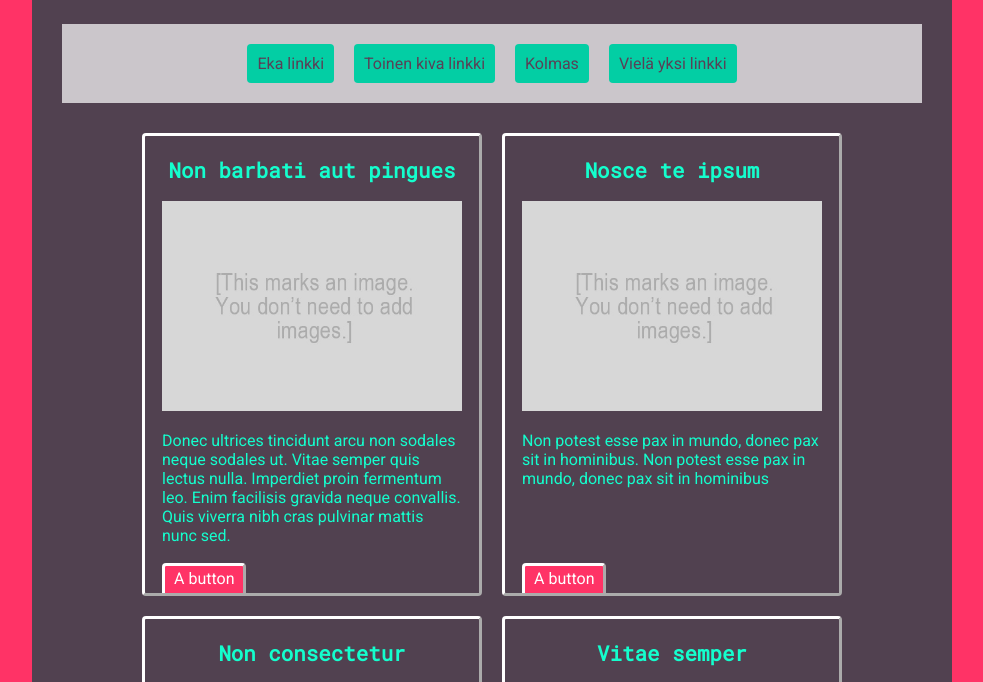
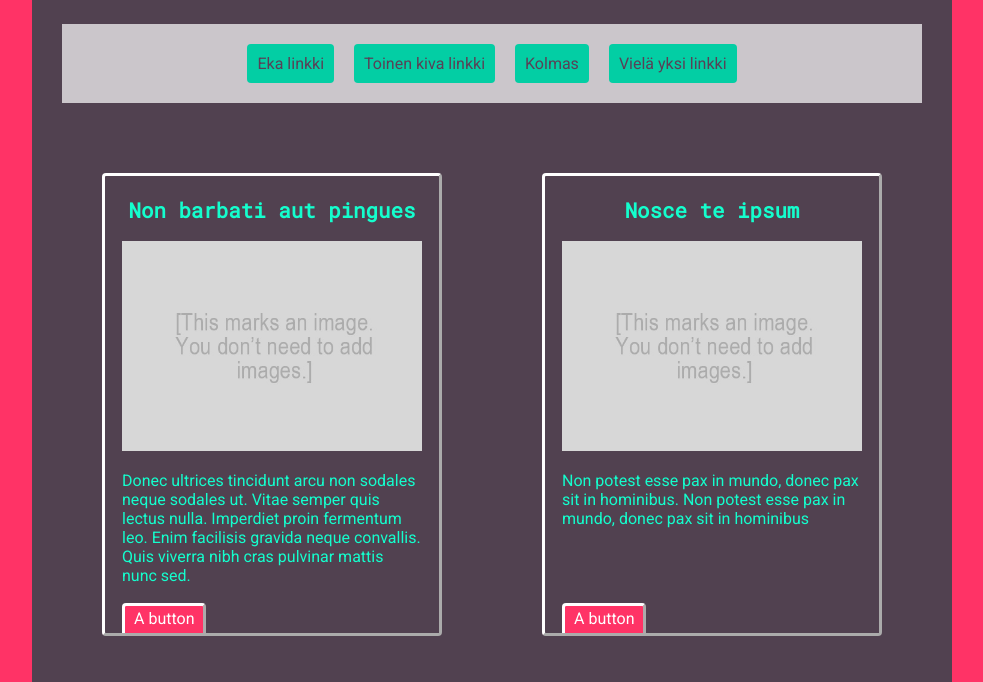
Before and after one commit to Stygord/stygord.github.io, a plain HTML site: page desing/index.html in a window 1280 px wide. Shown: the part 113-795 px from the top of the page, without its empty margins (148-1131 px from the left). Drawn offline with Linux system fonts and the light colour scheme.

Commit message:
Update style.css

```diff
--- a/desing/style.css
+++ b/desing/style.css
@@ -176,7 +176,7 @@ article {
 	border-radius: 4px;
 	overflow: hidden;
 	padding: 3px 17px 32px;
-	margin: 10px;/*Jos main on flexbox,
+	margin: 50px;/*Jos main on flexbox,
 	tämä tekee sen, että "artikkelit" mahtuvat vierekkäin.*/
 
 	/*Yksittäisen artikkelin tausta:
```
